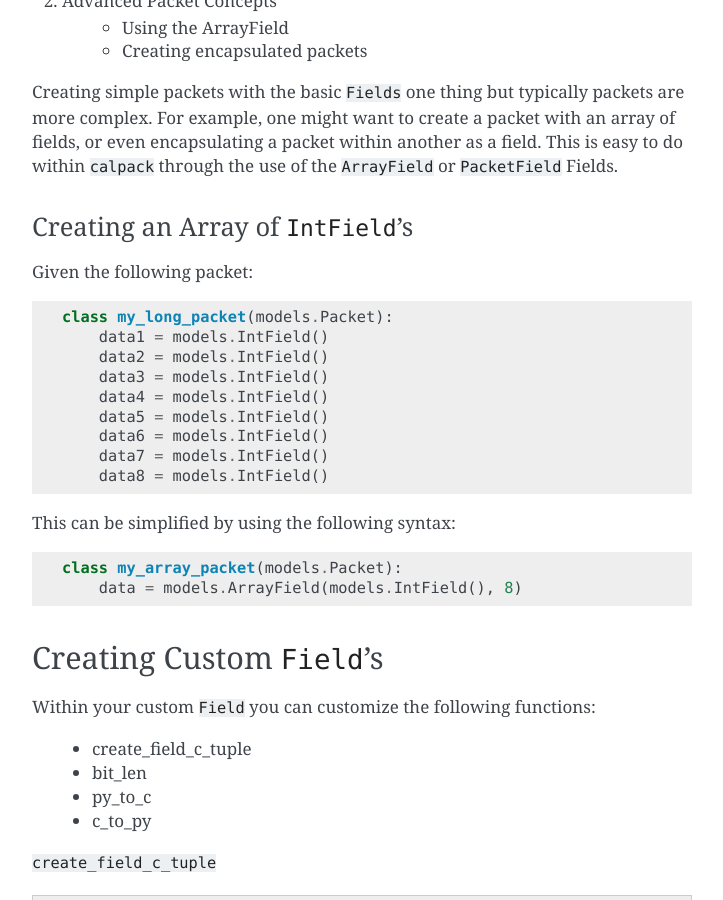
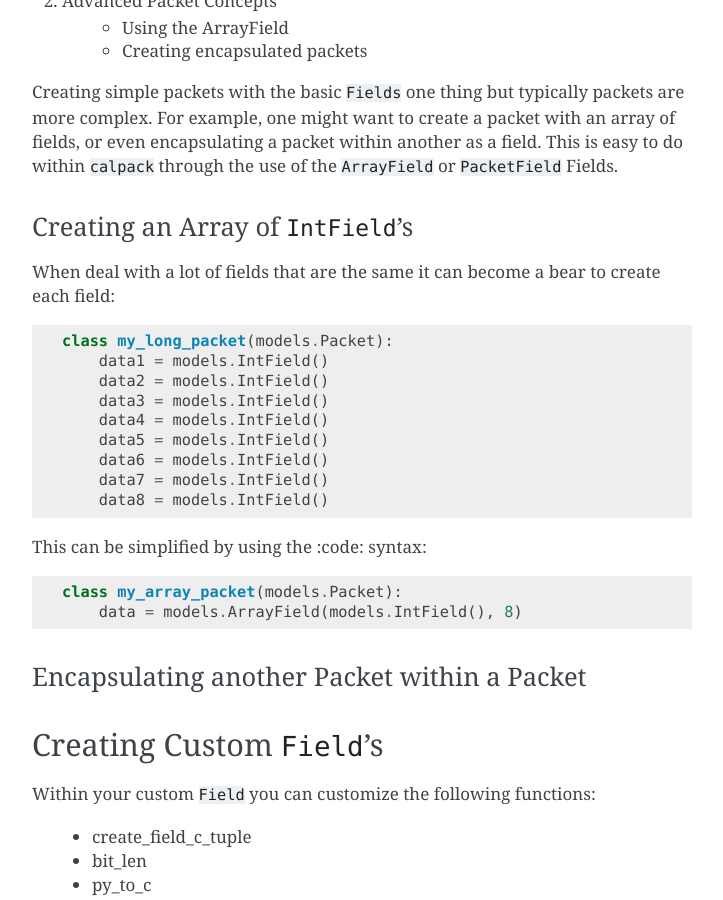
Before and after one commit to KronoSKoderS/CalPack, a Sphinx documentation site: the page built from docs/modelsdoc.rst, in a window 1280 px wide and 900 px high, scrolled down 2382 px. Shown: the whole window, without its empty margins (388-1111 px from the left). Built offline with Sphinx 7.4.7, drawn with Linux system fonts in a browser that asks for light colours; some of the changed text lies outside the part shown.

Commit message:
updating documentation.

```diff
--- a/docs/modelsdoc.rst
+++ b/docs/modelsdoc.rst
@@ -104,7 +104,7 @@ This is easy to do within :code:`calpack` through the use of the :code:`ArrayFie
 
 Creating an Array of :code:`IntField`'s
 ^^^^^^^^^^^^^^^^^^^^^^^^^^^^^^^^^^^^^^^
-Given the following packet::
+When deal with a lot of fields that are the same it can become a bear to create each field::
 
     class my_long_packet(models.Packet):
         data1 = models.IntField()
@@ -116,10 +116,15 @@ Given the following packet::
         data7 = models.IntField()
         data8 = models.IntField()
 
-This can be simplified by using the following syntax::
+This can be simplified by using the :code: syntax::
 
     class my_array_packet(models.Packet):
         data = models.ArrayField(models.IntField(), 8)
+
+
+Encapsulating another Packet within a Packet
+^^^^^^^^^^^^^^^^^^^^^^^^^^^^^^^^^^^^^^^^^^^^
+
 
 
 
```
Also changed, not shown: README.md (+1 -1 lines).
